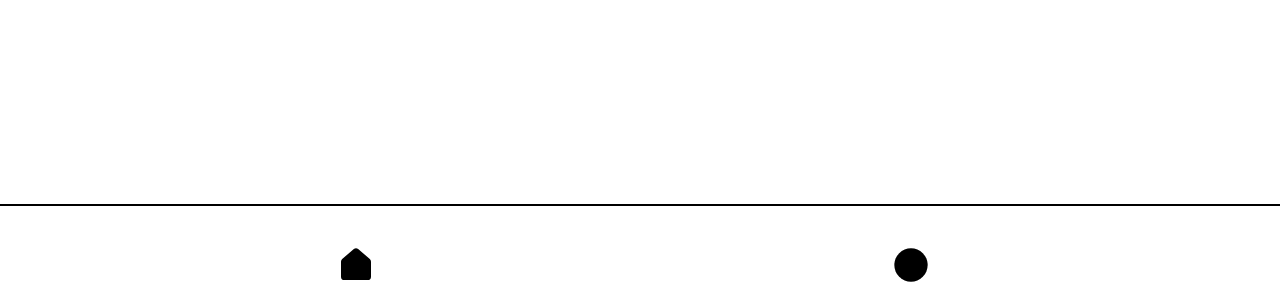
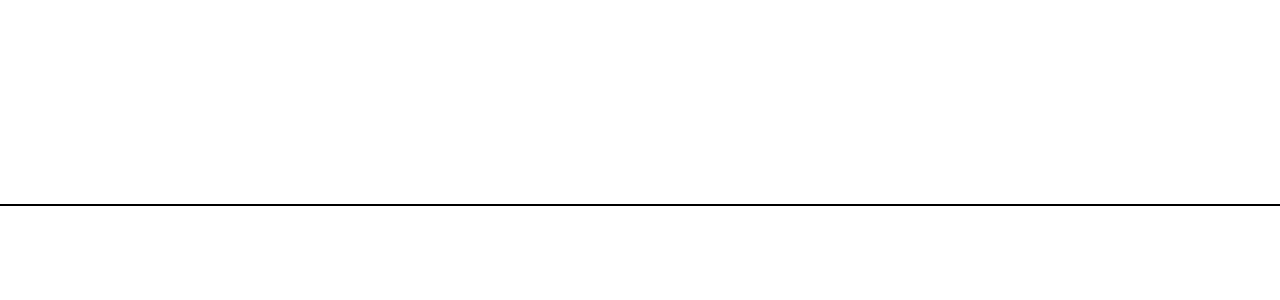
Before and after one commit to Romashka641/Musicore, a React (Vite) app: page / in a window 1280 px wide. Shown: the part 500-800 px from the top of the page. Built offline with nearby package versions, Linux system fonts and the light colour scheme.

Commit message:
cho pisat ne znayu

```diff
--- a/src/components/css/Router.css
+++ b/src/components/css/Router.css
@@ -26,5 +26,4 @@
    width: 40px;
    height: 40px;
    stroke: var(--tg-theme-button-color);
-   fill: var(--tg-theme-button-color);
 }
```
